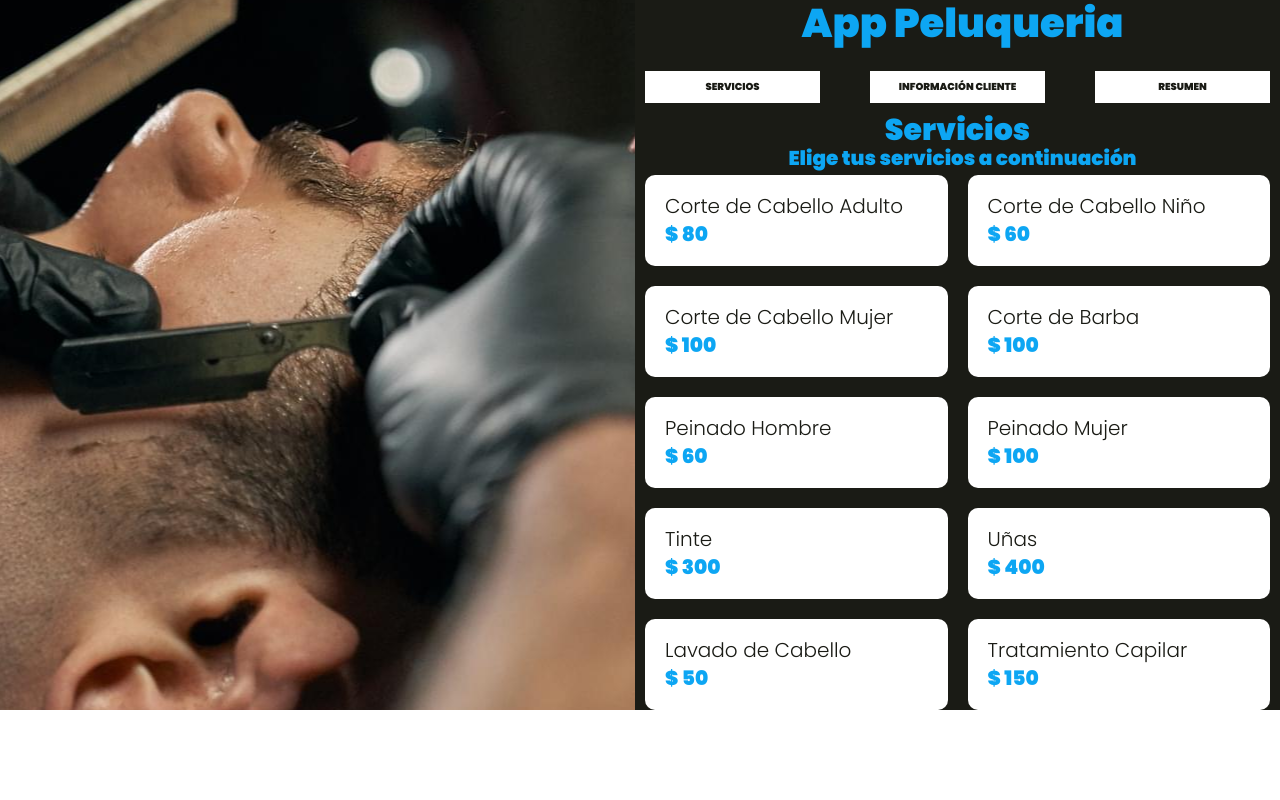
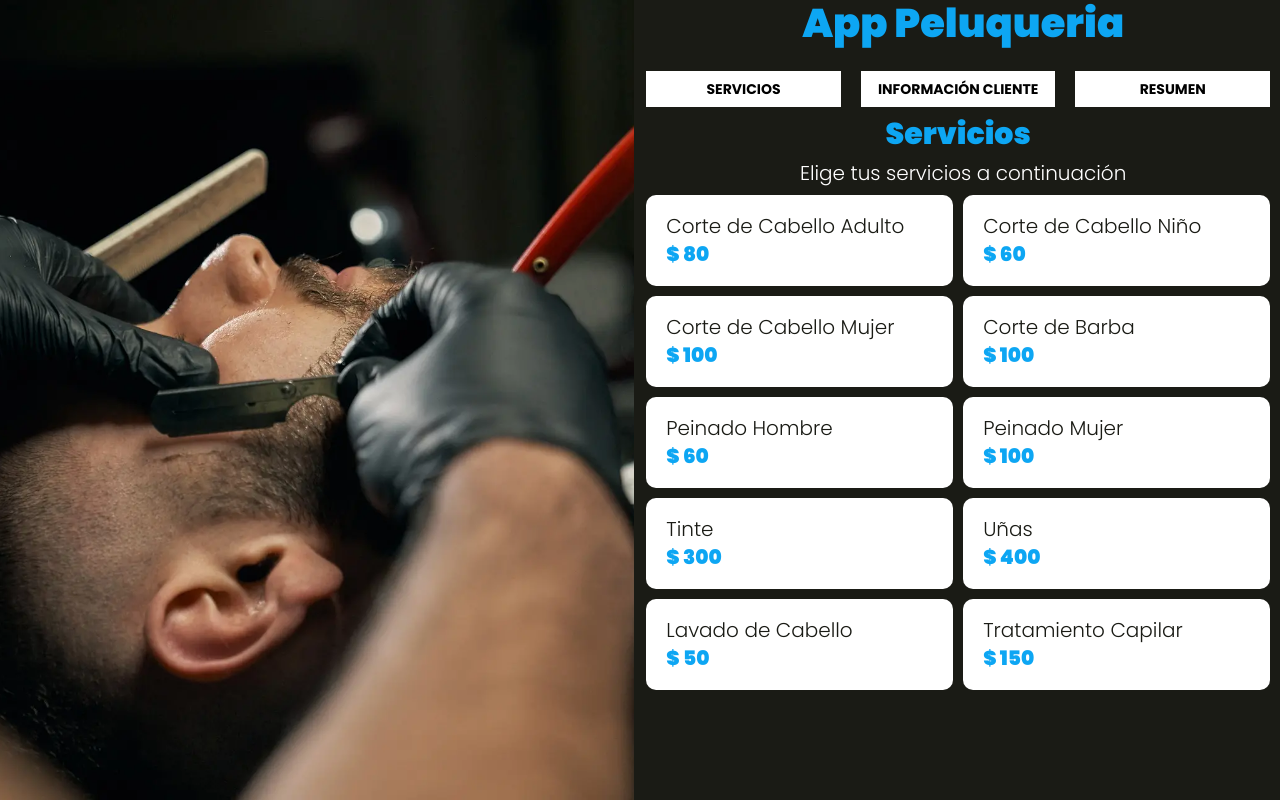
Before and after one commit to JoseBenavidesB/SalonApp, a website: page index.html in a window 1280 px wide. Drawn offline with Linux system fonts and the light colour scheme.

Commit message:
update css

```diff
--- a/index.html
+++ b/index.html
@@ -22,7 +22,7 @@
             </nav>
             <div class="servicios">
                 <h2>Servicios</h2>
-                <h3>Elige tus servicios a continuación</h3>
+                <p class="text-center">Elige tus servicios a continuación</p>
                 <div class="listado-servicios"></div>
             </div>
             <div class="datos">
--- a/src/scss/app.scss
+++ b/src/scss/app.scss
@@ -3,5 +3,6 @@
 @import 'base/utilidades';
 @import 'base/mixins';
 @import 'base/globales';
-@import 'base/cuerpo';
-@import 'base/servicios';
+
+@import 'layout/cuerpo';
+@import 'layout/servicios';
--- a/src/scss/base/_cuerpo.scss
+++ /dev/null
@@ -1,48 +0,0 @@
-
-.contenedor-estetica {
-    background-color: $negro;
-
-
-    @include tablet {
-
-        @include grid(2, $separacion);
-        gap: 1rem;
-        .tabs {
-            padding:  0 1rem 0 0 ;
-        };
-
-    };
-
-    .imagen {
-        background-image: url('../img/1.jpg');
-        background-position: center;
-        background-size: auto;
-        height: 30rem;
-    };
-
-    @include tablet {
-        .imagen {
-            height: auto;
-        };
-    };
-};
-
-.tabs {
-    font-family: $fuente_principal;
-    @include grid(3, $separacion);
-
-    button{
-        border: none;
-        font-size: 1rem;
-        font-weight: $black;
-        color: $negro;
-        background-color: $blanco;
-        padding: 1rem;
-        text-align: center;
-        text-transform: uppercase;
-
-        &:hover {
-            cursor: pointer;
-        };
-    };
-};
--- /dev/null
+++ b/src/scss/layout/_cuerpo.scss
@@ -0,0 +1,44 @@
+body {
+    background-color: $negro;
+}
+.contenedor-estetica {
+    background-color: $negro;
+    @include tablet {
+        height: 100vh;
+        @include grid(2, $separacion /4);
+    };
+
+    .imagen {
+        background-image: url("../img/1.webp");
+        height: 30rem;
+        background-size: cover;
+        background-position: center center;
+        @include tablet {
+            height: auto;
+        };
+    };
+
+};
+
+
+.tabs {
+
+    @include grid(3, 2rem);
+    @include tablet {
+        padding-right: 1rem;
+    };
+
+    button{
+        background-color: $blanco;
+        font-size: 1.4rem;
+        font-weight: $bold;
+        padding: 1rem;
+        text-align: center;
+        text-transform: uppercase;
+        border: none;
+
+        &:hover {
+            cursor: pointer;
+        };
+    };
+};
--- a/src/scss/base/_servicios.scss
+++ b/src/scss/layout/_servicios.scss
@@ -3,16 +3,19 @@
     font-size: 3rem;
 };
 
-.servicios h3 {
-    font-size: 2rem;
-    margin-bottom: 0.5rem;
+.servicios p {
+    margin: 1rem 0 1rem 0;
 };
 
 .listado-servicios {
 
+    @include tablet {
+
     @include grid(2, $separacion);
-    gap: 2rem;
-
+    gap: 1rem;
+    padding: 0rem;
+    margin-bottom: 0;
+    };
 
     .serviciosjson {
         background-color: $blanco;
@@ -20,6 +23,14 @@
         text-align: left;
         font-family: $fuente_principal;
         padding: 1rem;
+        margin-bottom: 1rem;
+        @include tablet {
+            margin: 0;
+        }
+
+
+
+
 
         .nombre-servicio{
             color: $negro;
```
Also changed, not shown: build/css/app.css, 1 other file.
